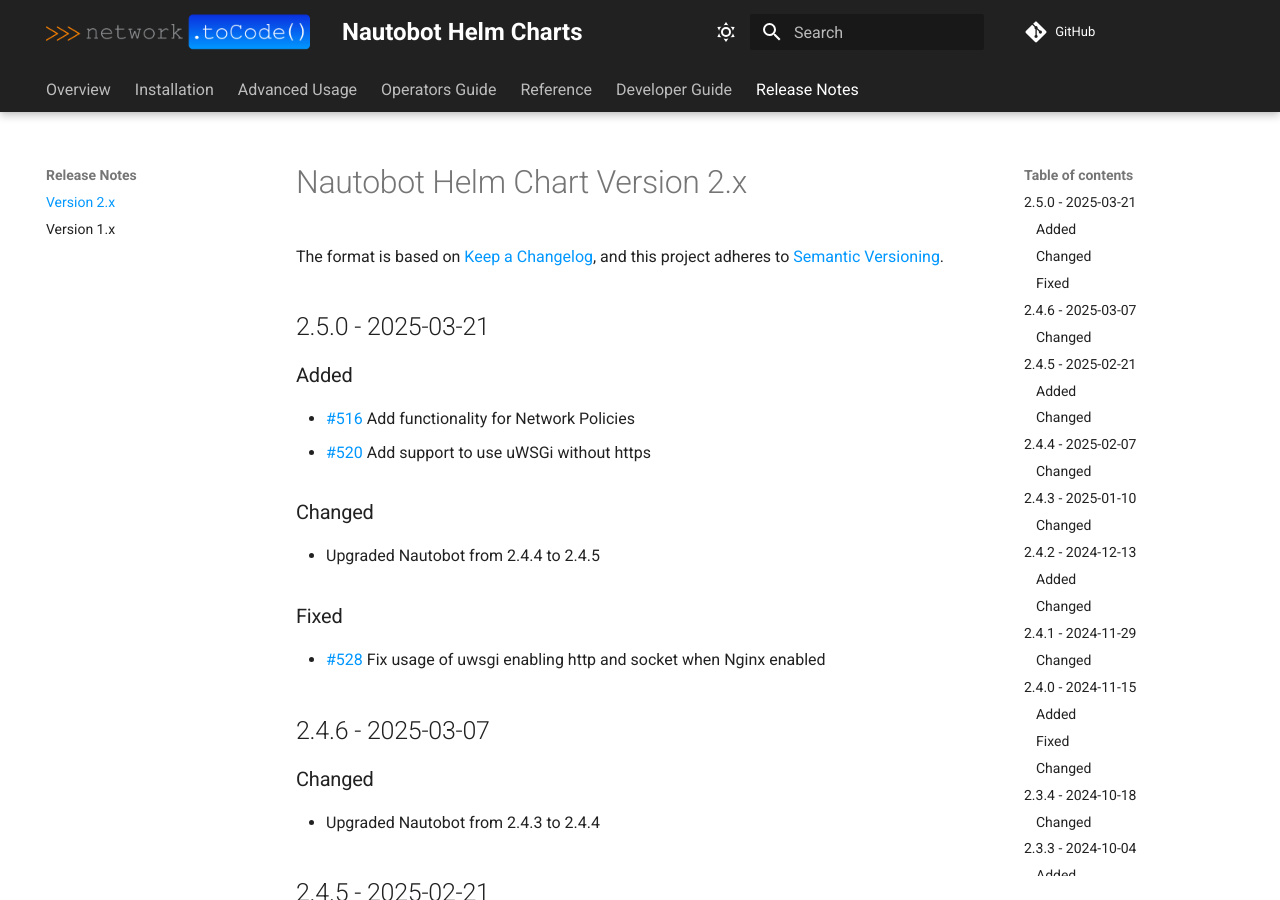
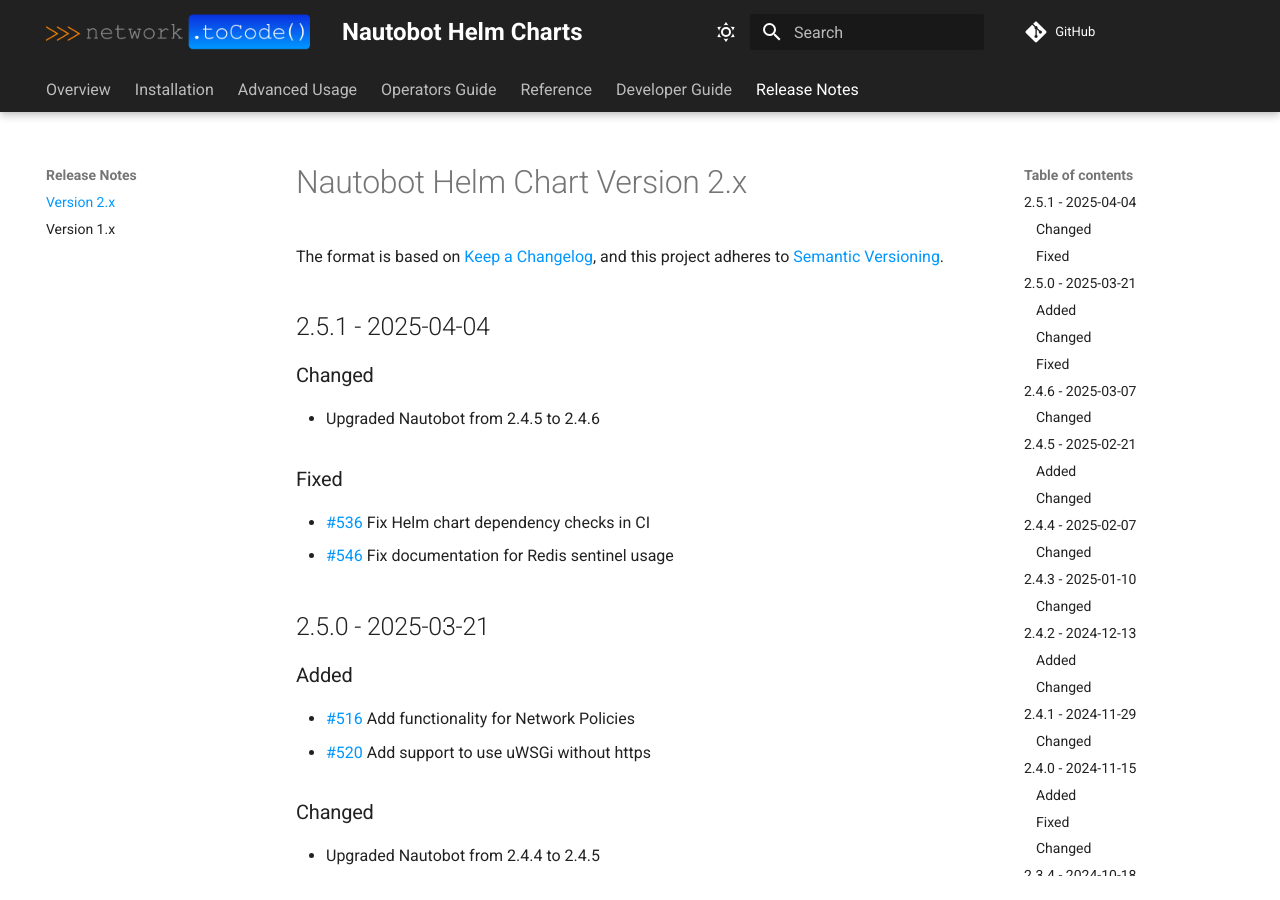
Before and after one commit to nautobot/helm-charts, an MkDocs documentation site: the page built from docs/release-notes/version-2.x.md, in a window 1280 px wide and 900 px high. Built offline with MkDocs 1.6.1 and Material for MkDocs 9.7.7, drawn with Linux system fonts in a browser that asks for light colours; comment, search, counter and statistics services are not loaded.

Commit message:
chore: prepare for release 2.5.1 (#547)

```diff
--- a/docs/release-notes/version-2.x.md
+++ b/docs/release-notes/version-2.x.md
@@ -2,6 +2,17 @@
 
 The format is based on [Keep a Changelog](https://keepachangelog.com/en/1.0.0/),
 and this project adheres to [Semantic Versioning](https://semver.org/spec/v2.0.0.html).
+
+## 2.5.1 - 2025-04-04
+
+### Changed
+
+* Upgraded Nautobot from 2.4.5 to 2.4.6
+
+### Fixed
+
+* [#536](https://github.com/nautobot/helm-charts/pull/536) Fix Helm chart dependency checks in CI
+* [#546](https://github.com/nautobot/helm-charts/pull/546) Fix documentation for Redis sentinel usage
 
 ## 2.5.0 - 2025-03-21
 
```
Also changed, not shown: charts/nautobot/README.md (+1 -1 lines), 1 other file.
